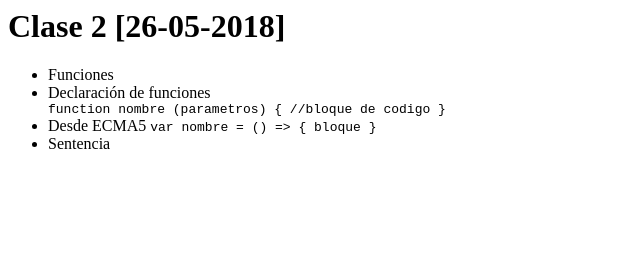
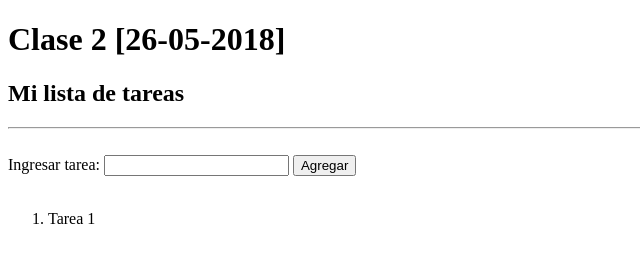
Before and after one commit to VivianaCaro/CursoJS, a plain HTML site: page clase2/index.html in a window 1280 px wide. Shown: the whole page, without its empty margins (0-640 px from the left). Drawn offline with Linux system fonts and the light colour scheme.

Commit message:
subida temporal

```diff
--- a/clase2/index.html
+++ b/clase2/index.html
@@ -1,28 +1,28 @@
-<html>
-
-    <head>
+<!DOCTYPE html> <!--html5-->
+<html lang="en"> <!--podria no ir, pero sirve para indexar-->
+    <head> <!--datos que no se verán en la página-->
         <meta charset="UTF-8">
-        <meta name="viewport" content="width=device-width">
+        <meta name="viewport" content="width=device-width"> <!--agrega responsivo a la página -->
         <meta http-equiv="X-UA-Compatible" content="ie=edge">
         <title>Programadores Chile - Curso Javascript</title>
+        <!-- se pueden hacer llamados a CSS
+            o JS(no es recomendable porque el html(dom) no está cargado) -->
     </head>
     <body>
+        <h1>Clase 2 [26-05-2018]</h1>
+        <h2>Mi lista de tareas</h2>
+        <hr>
+        <br>
+        <label for="">Ingresar tarea:</label>
+        <input type="text" id="box">
+        <button id="agregar">Agregar</button>
+        <br><br>
+        <ol id="lista"> <!--lista ordenada-->
+            <li>Tarea 1</li>
+        </ol>
+
+        <!--debe ir abajo por temas de performance (llamados ajax pueden ralentizar la carga de la pagina) -->
         <script src="main.js"></script>
         <script src="main2.js"></script>
-        <h1>Clase 2 [26-05-2018]</h1>
-        <ul>
-            <li>Funciones</li>
-                <li>Declaración de funciones</li>
-                <code>function nombre (parametros) {
-                        //bloque de codigo
-                    }</code>
-                <li>Desde ECMA5
-                    <code>var nombre = () => {
-                            bloque
-                        }</code>
-                </li>
-                <li>Sentencia </li>
-            </ul>
-        </ul>
     </body>
 </html>
--- a/clase2/main.js
+++ b/clase2/main.js
@@ -11,3 +11,64 @@ console.log(dato);
 //console.log(local); //devuelve la función como texto, no la ejecuta!!
 console.log(local());
 console.log(dato); //global, no cambia el valor (ver comentario dentro de funcion)
+
+// this en JS, se refiere al contexto
+/*
+button.addEventListener('click', function(){
+    this.innerText = "nuevo valor"; //this se refiere a button
+})
+*/
+
+/*
+//arreglos array : coleccion de datos
+
+//Creacion literal (separado por comas)
+var miArray = [1,2,3,4]; //array de numeros
+var miArray = ["Ola", "ke", "ase"]; //array de strings
+var miArray = [{propiedad: "valor1"}, {propiedad: "valor2"}]; //array de objetos
+var miArray = [[2,4],[3,6]]; //array de array (matriz)
+var miArray = [1, true, [3,2], "Hola", {clave:"valor"}]; //array mixto
+
+//nueva instancia de la clase Array
+var miArray = new Array();
+
+var miArray = ["uno", "dos", "tres"];
+miArray[1]; //devuelve: "dos"
+
+//si accedemos a una posición que no existe
+miArray[8]; //undefined !!
+
+*/
+
+//Ejercicios
+
+var miArray = [1,2,3,4];
+console.log("Mi elemento es:", miArray[2]); //"3"
+console.log("Mi array tiene ",miArray.length," elementos.");
+
+/* metodos de array
+//.sort(); : de menor a mayor
+miArray.sort();
+
+//pop: devuelve el ultimo elemento del arreglo y lo elimina
+miArray.pop();
+
+//push: agregar elementos y devuelve la nueva longitud del arreglo
+miArray.push(2);
+
+//reverse: inverte el arreglo
+miArray.reverse();
+*/
+/* ejemplo/ejercicio
+console.log("valor anterior", miArray);
+miArray.push(5);
+console.log("valor actual", miArray);
+*/
+
+function agregar(numero){
+    miArray.push(numero);
+}
+
+console.log(miArray);
+agregar(8);
+console.log(miArray);
--- a/clase2/main2.js
+++ b/clase2/main2.js
@@ -0,0 +1,3 @@
+var input = document.getElementById('box');
+var lista = document.getElementById('lista');
+var boton = document.getElementById('agregar');
```
